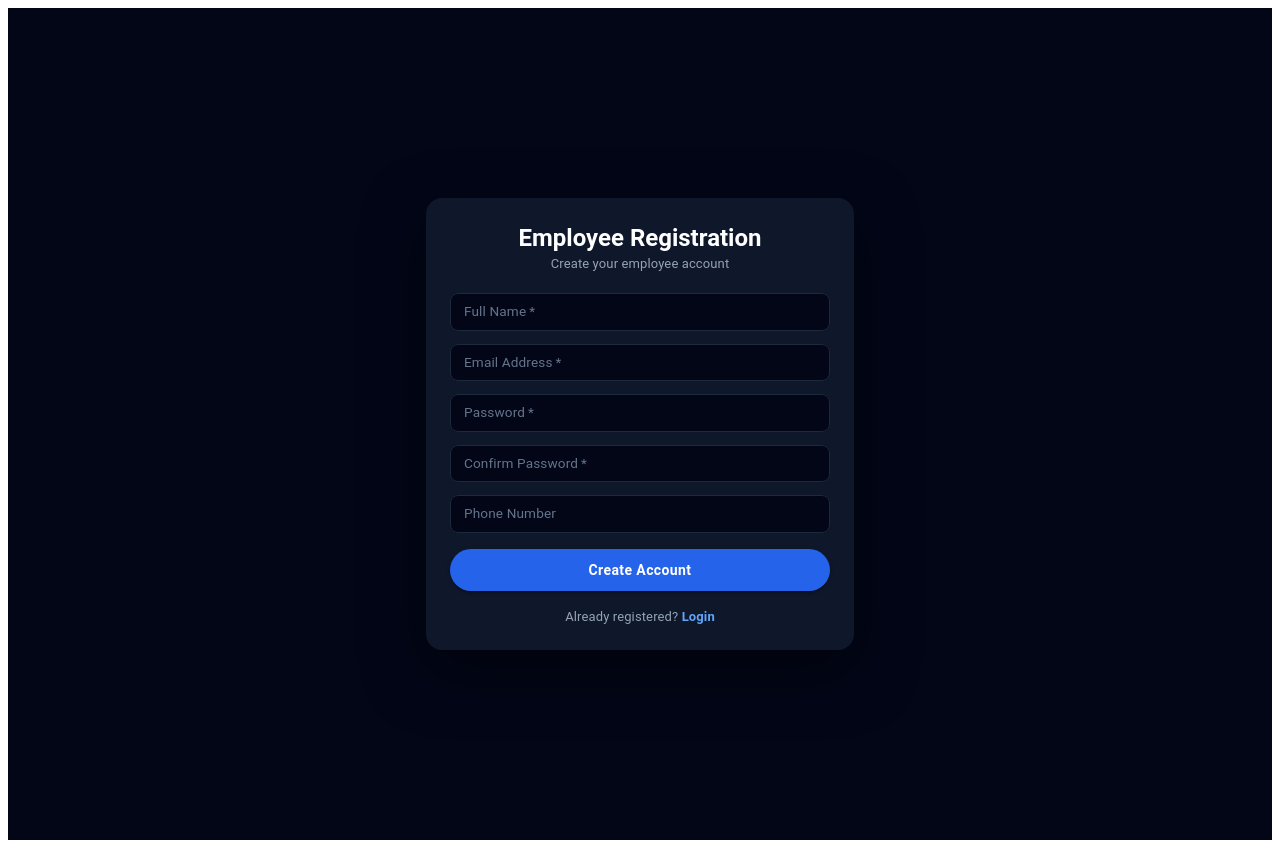
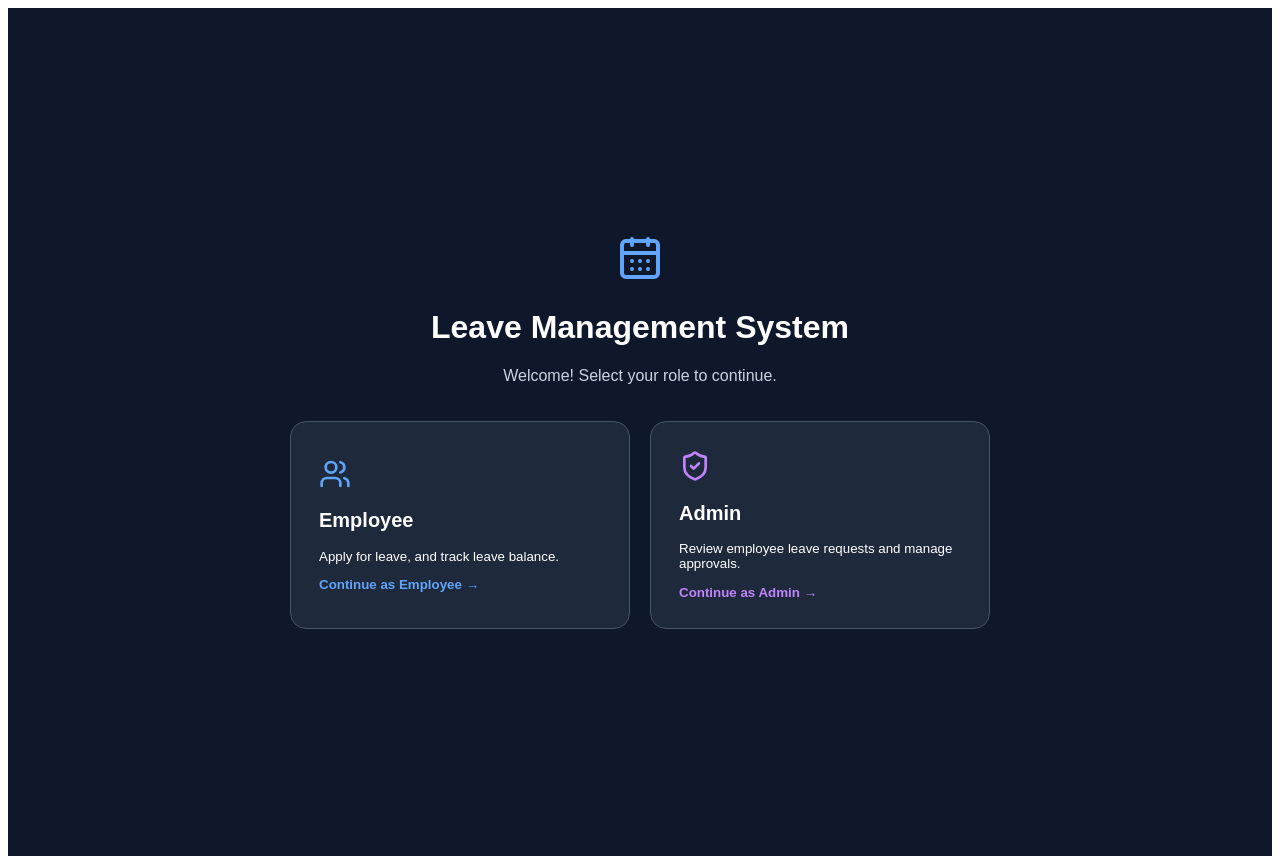
Before and after one commit to Sanjanakulal/Leave_Management_System, a React (Vite) app in the folder client/: page / in a window 1280 px wide. Before the commit this address led to /Register. Built offline with nearby package versions, Linux system fonts and the light colour scheme.

Commit message:
Added role selection

```diff
--- a/client/src/App.jsx
+++ b/client/src/App.jsx
@@ -1,15 +1,15 @@
 import React from "react";
-import { BrowserRouter, Navigate, Route, Routes } from "react-router-dom";
+import { BrowserRouter, Route, Routes } from "react-router-dom";
 
 import AdminRoute from "./Modules/Admin/ARoutes/AdminRoute";
 import EmployeeRoute from "./Modules/Employee/ERoutes/EmployeeRoute";
-
+import Home from "./Modules/Home";
 
 export default function App() {
   return (
     <BrowserRouter>
       <Routes>
-        <Route path="/" element={<Navigate to="/Register" replace />} />
+        <Route path="/" element={<Home />} />
         <Route path="/Admin/*" element={<AdminRoute />} />
         <Route path="/*" element={<EmployeeRoute />} />
       </Routes>
--- /dev/null
+++ b/client/src/Modules/Home.jsx
@@ -0,0 +1,66 @@
+import React from "react";
+import { useNavigate } from "react-router-dom";
+import { Users, ShieldCheck, CalendarDays } from "lucide-react";
+
+export default function Home() {
+  const navigate = useNavigate();
+
+  const cardStyle = {
+    flex: "1",
+    minWidth: "220px",
+    padding: "28px",
+    background: "#1e293b",
+    color: "white",
+    border: "1px solid #475569",
+    borderRadius: "16px",
+    textAlign: "left",
+    cursor: "pointer",
+  };
+
+  return (
+    <div style={{
+      minHeight: "100vh",
+      background: "#0f172a",
+      color: "white",
+      display: "flex",
+      alignItems: "center",
+      justifyContent: "center",
+      padding: "24px",
+      fontFamily: "Arial, sans-serif",
+    }}>
+      <div style={{ width: "100%", maxWidth: "700px", textAlign: "center" }}>
+        <CalendarDays size={48} color="#60a5fa" />
+        <h1>Leave Management System</h1>
+        <p style={{ color: "#cbd5e1", marginBottom: "36px" }}>
+          Welcome! Select your role to continue.
+        </p>
+
+        <div style={{
+          display: "flex",
+          flexWrap: "wrap",
+          gap: "20px",
+        }}>
+          <button
+            style={cardStyle}
+            onClick={() => navigate("/Register")}
+          >
+            <Users size={32} color="#60a5fa" />
+            <h2>Employee</h2>
+            <p>Apply for leave, and track leave balance.</p>
+            <strong style={{ color: "#60a5fa" }}>Continue as Employee →</strong>
+          </button>
+
+          <button
+            style={cardStyle}
+            onClick={() => navigate("/Admin/AdminLogin")}
+          >
+            <ShieldCheck size={32} color="#c084fc" />
+            <h2>Admin</h2>
+            <p>Review employee leave requests and manage approvals.</p>
+            <strong style={{ color: "#c084fc" }}>Continue as Admin →</strong>
+          </button>
+        </div>
+      </div>
+    </div>
+  );
+}
```
